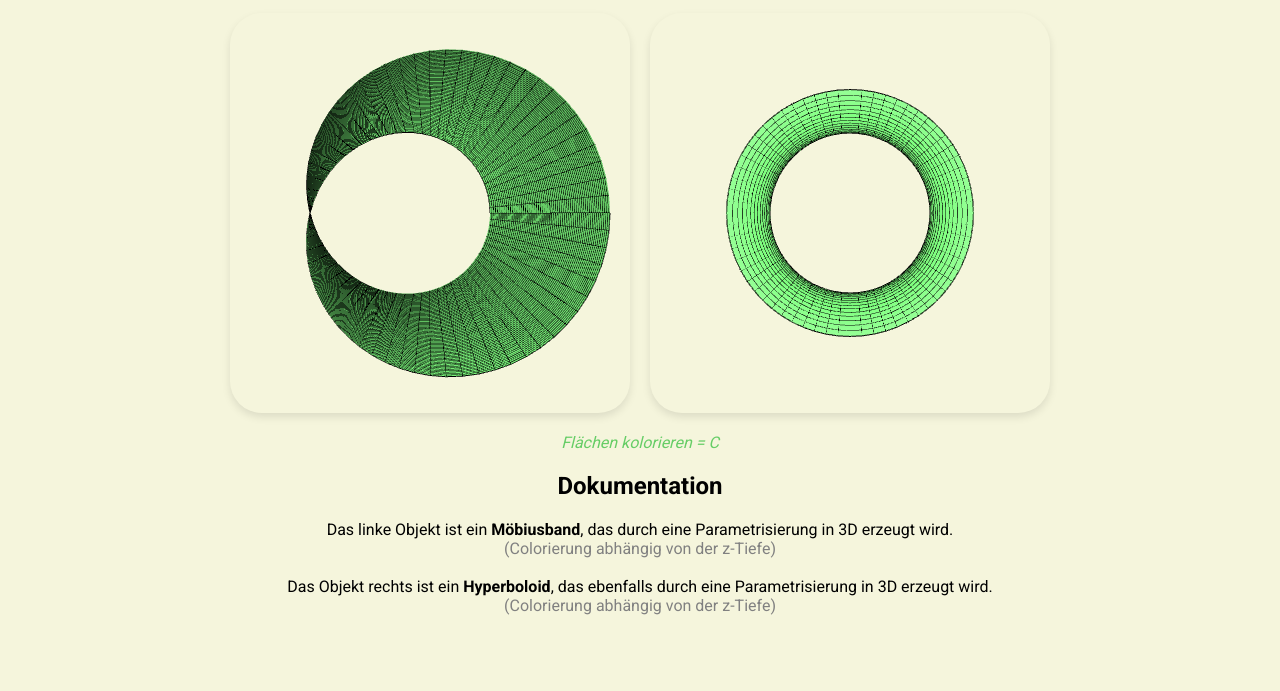
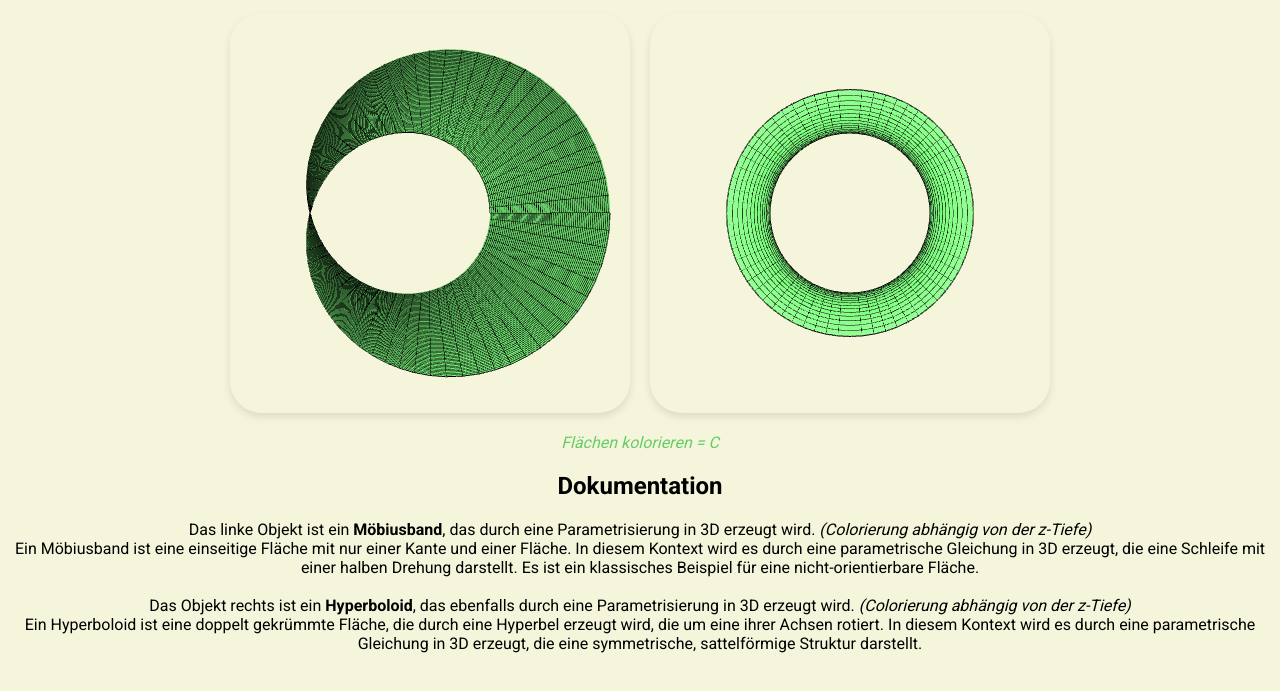
Before and after one commit to KevinEswein/gvt-esa-4, a plain HTML site: page index.html in a window 1280 px wide. Shown: the part 107-798 px from the top of the page. Drawn offline with Linux system fonts and the light colour scheme.

Commit message:
adjust documentation

```diff
--- a/index.html
+++ b/index.html
@@ -23,12 +23,19 @@
 <div class="control"><i>Flächen kolorieren = C</i></div>
 
 <h2>Dokumentation</h2>
-<div>
+<div class="documentation">
     Das linke Objekt ist ein <b>Möbiusband</b>, das durch eine Parametrisierung in 3D erzeugt wird.
-    <div class="brackets">(Colorierung abhängig von der z-Tiefe)</div>
-    <br/>
+    <i>(Colorierung abhängig von der z-Tiefe)</i><br>
+    Ein Möbiusband ist eine einseitige Fläche mit nur einer Kante und einer Fläche.
+    In diesem Kontext wird es durch eine parametrische Gleichung in 3D erzeugt, die eine Schleife mit einer halben
+    Drehung darstellt. Es ist ein klassisches Beispiel für eine nicht-orientierbare Fläche.
+
+    <br/><br>
     Das Objekt rechts ist ein <b>Hyperboloid</b>, das ebenfalls durch eine Parametrisierung in 3D erzeugt wird.
-    <div class="brackets">(Colorierung abhängig von der z-Tiefe)</div>
+    <i>(Colorierung abhängig von der z-Tiefe)</i><br>
+    Ein Hyperboloid ist eine doppelt gekrümmte Fläche, die durch eine Hyperbel erzeugt wird, die um eine ihrer Achsen
+    rotiert. In diesem Kontext wird es durch eine parametrische Gleichung in 3D erzeugt, die eine symmetrische,
+    sattelförmige Struktur darstellt.
 </div>
 
 <script src="script.js"></script>
@@ -64,8 +71,8 @@
         font-size: 1rem;
         color: #66CD66;
     }
-    .brackets {
-        color: gray;
+    .documentation {
+        margin-bottom: 100px;
     }
 </style>
 
```
